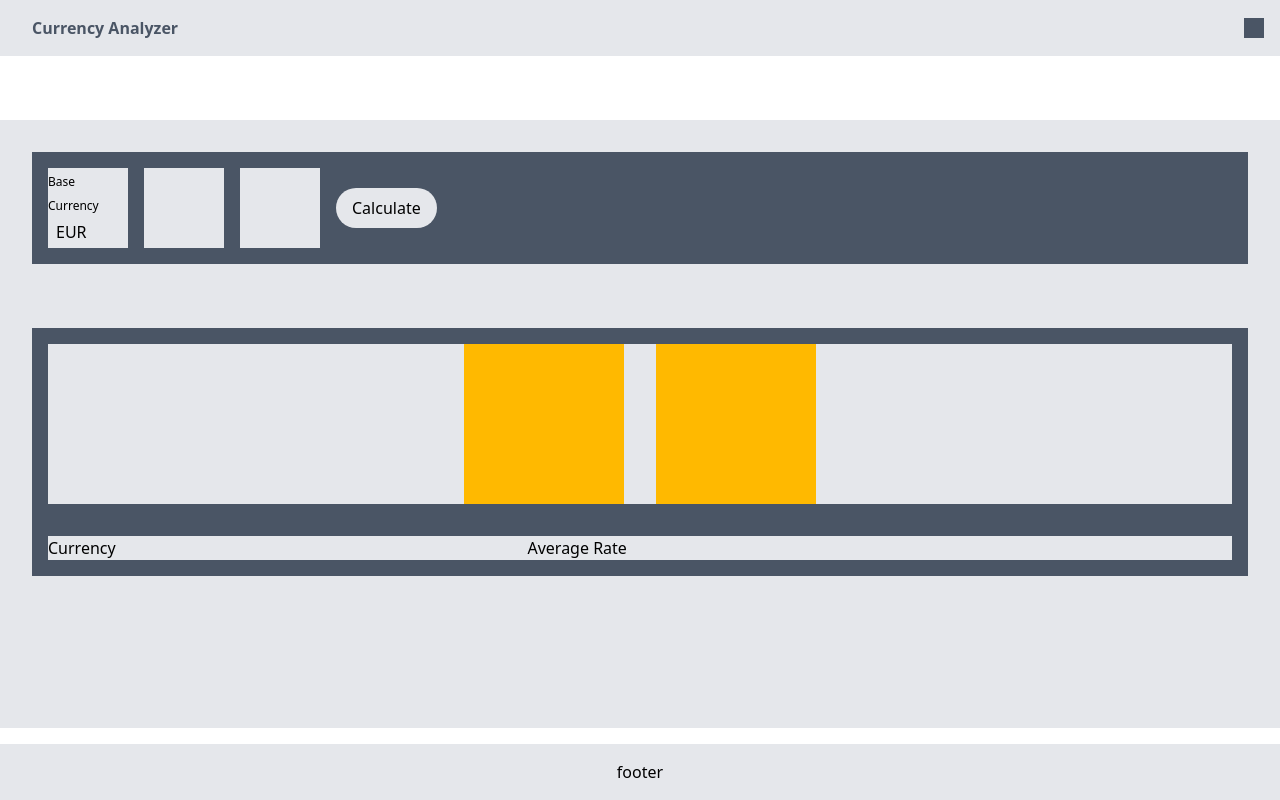
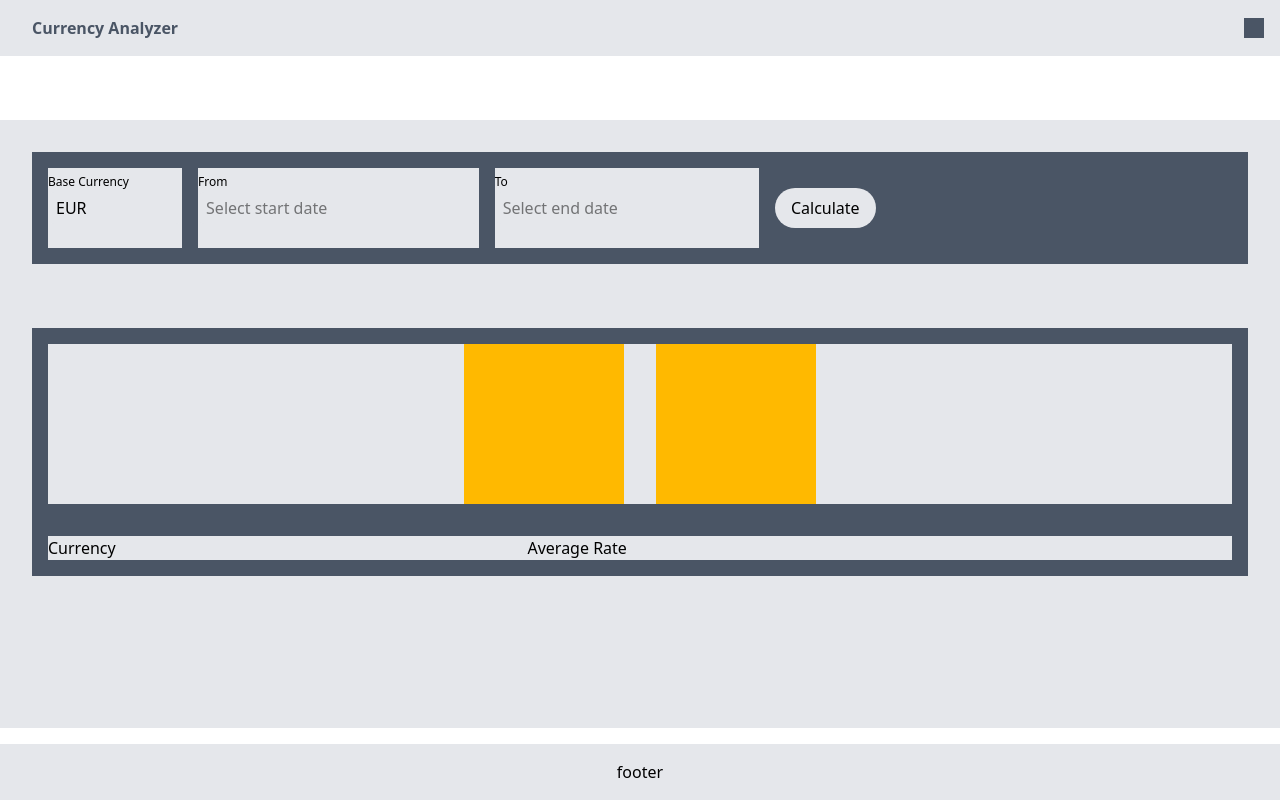
Before and after one commit to Matej-Prikryl/MTI_STIN_CurrencyAnalyzer, a website: page frontend/index.html in a window 1280 px wide. Drawn offline with nearby package versions, Linux system fonts and the light colour scheme.

Commit message:
Flatpickr Calendars added

```diff
--- /dev/null
+++ b/frontend/app.js
@@ -0,0 +1,23 @@
+document.addEventListener('DOMContentLoaded', () => {
+
+    const dateConfig = {
+        locale: "en",
+        dateFormat: "Y-m-d",
+        maxDate: "today",
+        disableMobile: "true"
+    };
+
+    const startPicker = flatpickr("#start-date", {
+        ...dateConfig,
+        onChange: function(selectedDates, dateStr) {
+            endPicker.set("minDate", dateStr);
+        }
+    });
+
+    const endPicker = flatpickr("#end-date", {
+        ...dateConfig,
+        onChange: function(selectedDates, dateStr) {
+            startPicker.set("maxDate", dateStr);
+        }
+    });
+});
--- a/frontend/index.html
+++ b/frontend/index.html
@@ -5,10 +5,14 @@
     <meta charset="UTF-8">
     <meta name="viewport" content="width=device-width, initial-scale=1.0">
     <link href="./output.css" rel="stylesheet">
+    <link rel="stylesheet" href="https://cdn.jsdelivr.net/npm/flatpickr/dist/flatpickr.min.css">
     <title>Currency Analyzer</title>
 </head>
 
 <body class="flex flex-col min-h-screen">
+    <script src="https://cdn.jsdelivr.net/npm/flatpickr"></script>
+    <script src="https://cdn.jsdelivr.net/npm/flatpickr/dist/l10n/cs.js"></script>
+
     <header class="bg-gray-200 w-screen p-4 flex justify-between items-center sticky top-0">
         <p class="font-semibold ml-4 text-gray-600">Currency Analyzer</p>
         <div class="bg-gray-600 w-5 h-5"></div>
@@ -17,7 +21,7 @@
 
     <main class="bg-gray-200 w-screen p-8 mt-16 flex flex-col grow gap-16">
         <div class="bg-gray-600 flex w-full items-center p-4 gap-4">
-            <div class="bg-gray-200 w-20 h-20">
+            <div class="bg-gray-200 w-max h-20">
                 <label for="base-currency" class="font-light text-xs">Base Currency</label>
                 <select name="Base Currency" id="base-currency"
                 class="dropdown [&_option::checkmark]:hidden">
@@ -26,8 +30,14 @@
                     <option value="">USD</option>
                 </select>
             </div>
-            <div class="bg-gray-200 w-20 h-20"></div>
-            <div class="bg-gray-200 w-20 h-20"></div>
+            <div class="bg-gray-200 w-max h-20">
+                <label for="start-date" class="font-light text-xs">From</label>
+                <input type="text" id="start-date" placeholder="Select start date" class="datepicker">
+            </div>
+            <div class="bg-gray-200 w-max h-20">
+                <label for="end-date" class="font-light text-xs">To</label>
+                <input type="text" id="end-date" placeholder="Select end date" class="datepicker">
+            </div>
             <button class="bg-gray-200 py-2 px-4 rounded-full">Calculate</button>
         </div>
 
@@ -49,6 +59,8 @@
     <footer class="bg-gray-200 p-4 mt-4">
         <p class="text-center">footer</p>
     </footer>
+
+    <script src="app.js"></script>
 </body>
 
 </html>
--- a/frontend/input.css
+++ b/frontend/input.css
@@ -21,4 +21,8 @@
     .dropdown option {
         @apply px-1 py-0.5 rounded-md hover:bg-white focus:bg-white;
     }
+
+    .datepicker {
+        @apply bg-gray-200 w-full h-max px-2 py-1 rounded-md focus:outline-none;
+    }
 }
```
Also changed, not shown: frontend/output.css.
